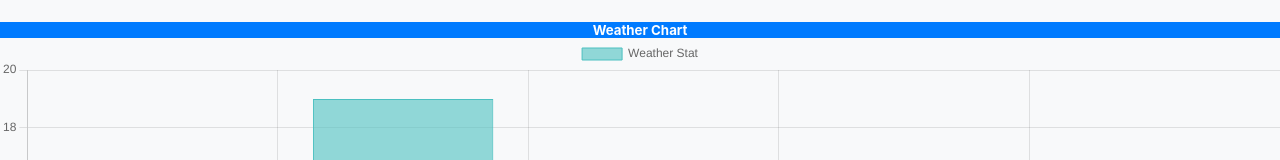
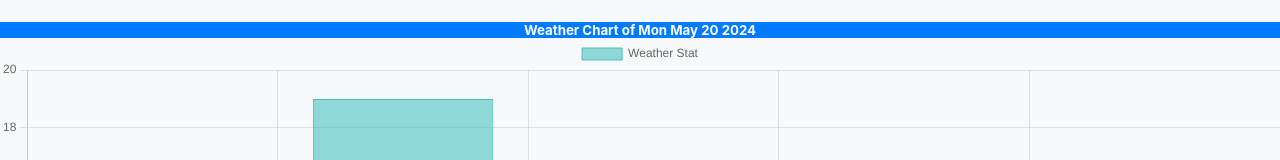
Before and after one commit to sagnikcapital/weather-chart, a React (Create React App) app: page / in a window 1280 px wide. Shown: the top 160 px of the page. Built offline with nearby package versions, Linux system fonts and the light colour scheme; no server answers.

Commit message:
react-router

```diff
--- a/src/home/home.jsx
+++ b/src/home/home.jsx
@@ -6,6 +6,7 @@ import './home.css';
 
 function Home(){
   const [location, setLocation] = useState({ latitude: null, longitude: null });
+  const [currentDate, setCurrentDate] = useState(new Date());
   useEffect(() => {
     console.log('this');
     if (navigator.geolocation) {
@@ -26,7 +27,14 @@ function Home(){
     } else {
       console.error("Geolocation is not supported by this browser.");
     }
+
+    const timer = setInterval(() => {
+      setCurrentDate(new Date());
+    }, 86400000); // 86400000 ms = 24 hours
+
+    return () => clearInterval(timer);
   }, []);
+
   return(
     <div className="App container">
       <h1 className="text-center my-4"></h1>
@@ -34,7 +42,7 @@ function Home(){
         <div className="col-md-6">
           <div className="card mb-4 shadow-sm">
             <div className="card-header">
-              <h5 className="card-title">Weather Chart</h5>
+              <h5 className="card-title">Weather Chart of {currentDate.toDateString()}</h5>
             </div>
             <div className="card-body">
               <BarChart />
```
